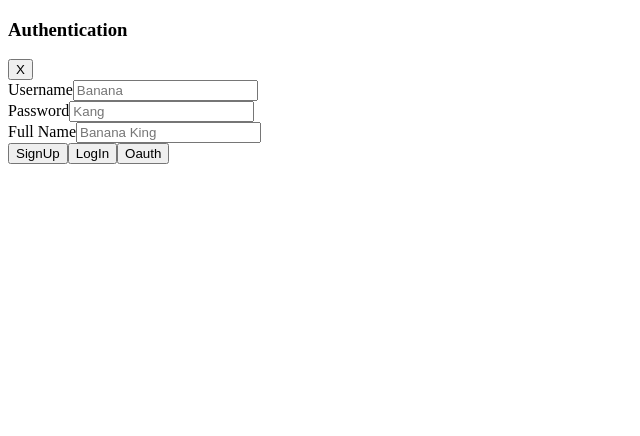
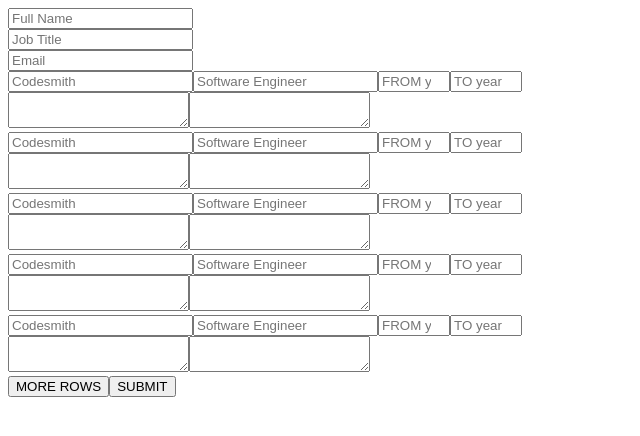
Before and after one commit to brkg/resumkr, a React app: page / in a window 1280 px wide. Shown: the top 436 px of the page, without its empty margins (0-640 px from the left). Built offline with nearby package versions, Linux system fonts and the light colour scheme; the HTML template or start-up script is replaced by a standard one.

Commit message:
quick push for sync

```diff
--- a/src/Components/CVinput.jsx
+++ b/src/Components/CVinput.jsx
@@ -5,12 +5,12 @@ import CVentry from "./CVentry";
 function CVinput(props) {
   const job = {
     id: -1,
-    company: '',
-    title: '',
-    years: '',
-    desc: '',
-    skills: ''
-  }
+    company: "",
+    title: "",
+    years: "",
+    desc: "",
+    skills: "",
+  };
   const initialArray = [
     <CVentry key="0" id="0" />,
     <CVentry key="1" id="1" />,
@@ -19,8 +19,12 @@ function CVinput(props) {
     <CVentry key="4" id="4" />,
   ];
   const infoArray = [
-    {...job, id: 0},{...job, id: 1},{...job, id: 2},{...job, id: 3},{...job, id: 4}
-  ]
+    { ...job, id: 0 },
+    { ...job, id: 1 },
+    { ...job, id: 2 },
+    { ...job, id: 3 },
+    { ...job, id: 4 },
+  ];
   const [rows, countRows] = useState([initialArray]);
   const [keyCount, counter] = useState(5);
 
@@ -28,47 +32,49 @@ function CVinput(props) {
     let tempRows = rows.slice();
     counter((keyCount) => (keyCount += 1));
     tempRows.push(<CVentry key={keyCount} id={keyCount} />);
-    infoArray.push({...job, id: keyCount});
+    infoArray.push({ ...job, id: keyCount });
     return tempRows;
   };
 
   const getAllJobInfo = () => {
-    infoArray.forEach(ele => {
+    infoArray.forEach((ele) => {
       let HTMLelement = document.getElementById(ele.id).children[0];
       ele.company = HTMLelement.firstChild.value;
       ele.title = HTMLelement.children[1].value;
-      ele.years = `${HTMLelement.children[2].value.toString()} - ${HTMLelement.children[3].value.toString()}`
+      ele.years = `${HTMLelement.children[2].value.toString()} - ${HTMLelement.children[3].value.toString()}`;
       ele.desc = HTMLelement.children[3].value;
-    })
+    });
     return infoArray;
-  }
+  };
 
   const submit = () => {
     const jobArray = getAllJobInfo();
     props.updateJobs({
-      fullName: document.getElementById('name').value,
-      title: document.getElementById('title').value,
-      jobs: jobArray
+      fullName: document.getElementById("name").value,
+      title: document.getElementById("title").value,
+      jobs: jobArray,
     });
     // fetch("/api/submit", {
     // method: POST,
     // headers: {
     // "Content-Type": "Application/JSON",
     // },
-      body: JSON.stringify()
+    body: JSON.stringify();
     // });
   };
 
-  return props.trigger ? (
+  return true ? (
     <div id="signupContainer">
-      <div id="labelAndInput">
+      <div className="topRowContainer">
+        <div className="labelAndInput">
           <input type="text" id="name" placeholder="Full Name"></input>
         </div>
-      <div id="labelAndInput">
+        <div className="labelAndInput">
           <input type="text" id="title" placeholder="Job Title"></input>
         </div>
-      <div id="labelAndInput">
+        <div className="labelAndInput">
           <input type="text" id="email" placeholder="Email"></input>
+        </div>
       </div>
       <div id="experienceRows">{rows}</div>
       <button id="addMoreExperiences" onClick={() => countRows(addRow)}>
--- a/src/Components/LoginSignUp.jsx
+++ b/src/Components/LoginSignUp.jsx
@@ -19,7 +19,7 @@ export default function LoginSignUp(props) {
     fullName,
   };
 
-  return props.trigger ? (
+  return false ? (
     <div className="LoginPopup">
       <div className="LoginPopup-inner">
         <h3> Authentication </h3>
--- a/src/styles/cvInput.scss
+++ b/src/styles/cvInput.scss
@@ -0,0 +1,114 @@
+#signupContainer {
+  display: flex;
+  flex-direction: column;
+  justify-content: flex-start;
+  align-items: stretch;
+  justify-self: center;
+  align-self: center;
+  .topRowContainer {
+    display: flex;
+    justify-content: space-around;
+  }
+  .labelAndInput {
+    background-color: white;
+    border-radius: 5px;
+    padding-top: 3vh;
+    padding-bottom: 2vh;
+    padding-right: 3vh;
+    padding-left: 3vh;
+    margin: 2vh;
+    font-size: 1.2vh;
+    display: flex;
+    flex-direction: column;
+    align-content: center;
+    box-shadow: 2px 2px 10px black;
+    box-shadow: -2px 2px 10px black;
+    .years {
+      font-size: 1vh;
+    }
+    .leftBlock {
+      min-width: 30%;
+    }
+    .sectionTitle {
+      color: purple;
+      font-weight: bold;
+      font-size: 1.5vh;
+      display: flex;
+      gap: 2%;
+      .leftTitle {
+        width: 28%;
+      }
+      .textTitle {
+        min-width: fit-content;
+      }
+      .rightTitle {
+        flex-grow: 1;
+      }
+    }
+    .generalInfo {
+      display: flex;
+      justify-content: space-between;
+      margin-bottom: 2vh;
+      .nameBlock {
+        color: purple;
+        font-size: 1.7vh;
+        .name {
+          font-size: 3vh;
+          font-weight: bold;
+        }
+      }
+      .contactsBlocks {
+        display: flex;
+        flex-direction: column;
+        justify-content: flex-start;
+        padding-top: 2px;
+      }
+    }
+    .experiences {
+      margin-bottom: 2vh;
+      .experienceList {
+        display: flex;
+        flex-direction: column;
+        .experience {
+          display: flex;
+          padding-top: 1vh;
+          padding-bottom: 1vh;
+        }
+      }
+    }
+    .educations {
+      display: flex;
+      flex-direction: column;
+      align-items: stretch;
+      .educationList {
+        display: flex;
+        flex-direction: column;
+        align-items: stretch;
+        .education {
+          display: flex;
+          justify-content: flex-start;
+          padding-top: 1vh;
+          padding-bottom: 1vh;
+          .leftBlock {
+            display: flex;
+            flex-direction: column;
+            justify-content: flex-start;
+          }
+        }
+      }
+    }
+    .skills {
+      display: flex;
+      flex-direction: column;
+      justify-items: flex-start;
+      align-items: stretch;
+      .skillsList {
+        display: grid;
+        padding-top: 1vw;
+        padding-bottom: 2vw;
+        grid-template-columns: 30% 35% 35%;
+        row-gap: 12px;
+      }
+    }
+  }
+}
```
Lines whose indentation alone changed are shown as unchanged.
